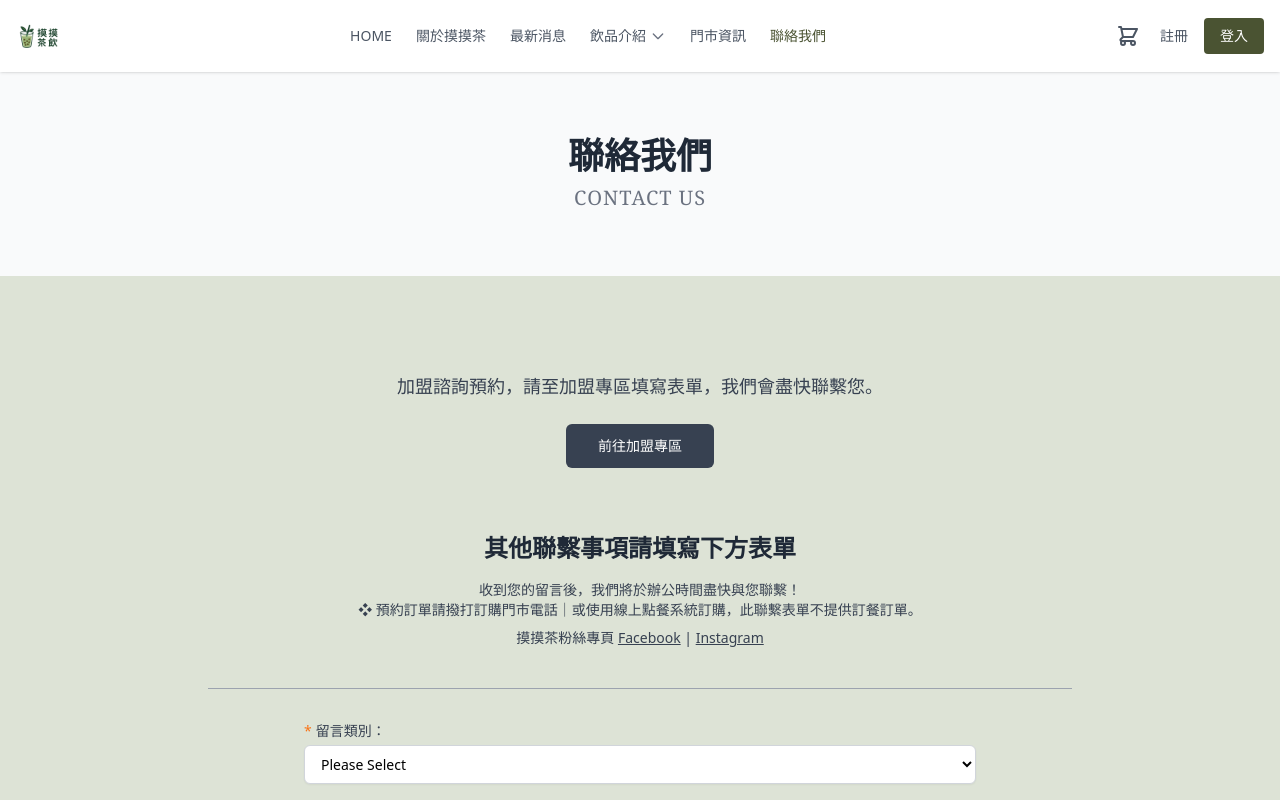
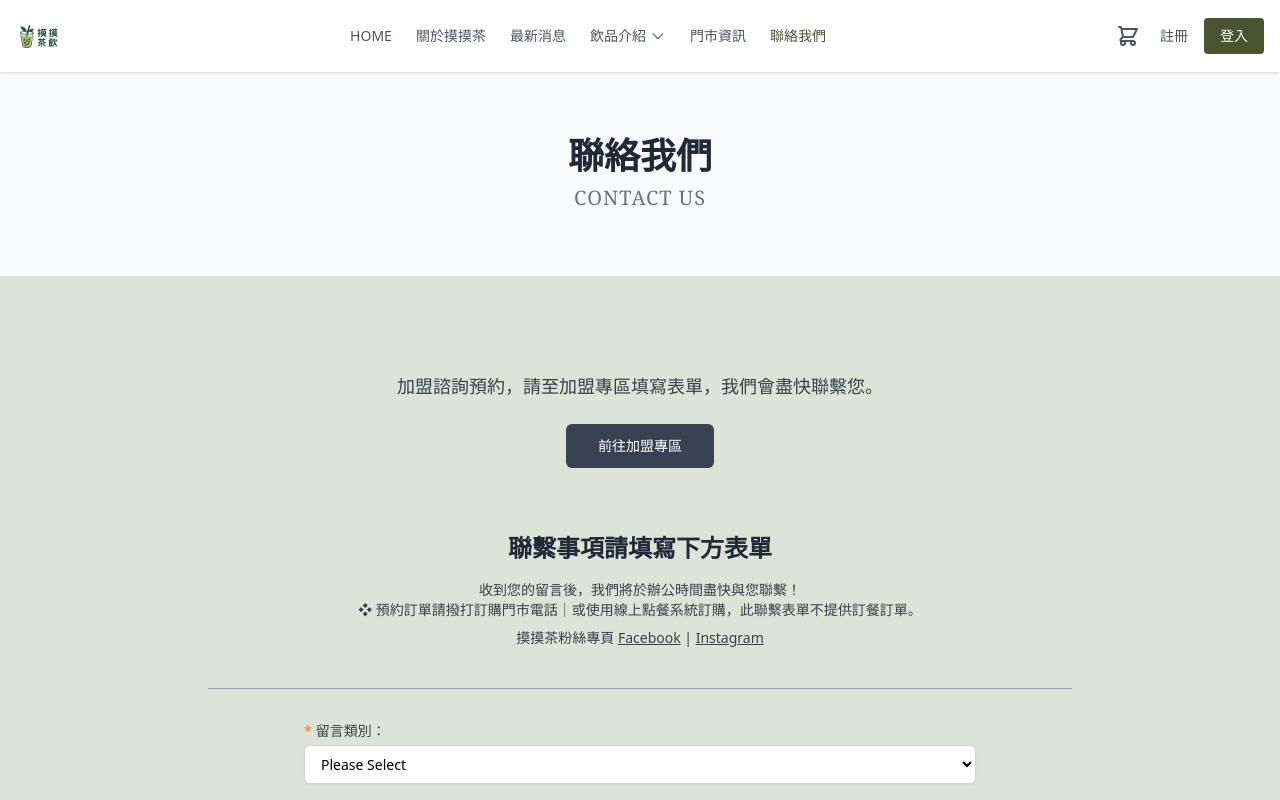
Before and after one commit to calculusfkyou/Tea-Drink-System, a React (Vite) app in the folder client/: page /contact in a window 1280 px wide. Shown: the top 800 px of the page. Built offline with nearby package versions, Linux system fonts and the light colour scheme.

Commit message:
Saved a ver. 05/03

```diff
--- a/client/src/App.jsx
+++ b/client/src/App.jsx
@@ -24,7 +24,6 @@
           <Route path="/news/:id" element={<NewsDetailPage />} /> {/* 新增新聞詳情路由 */}
           <Route path="/locations" element={<LocationsPage />} />
           <Route path="/locations/:id" element={<StoreDetailPage />} />
-          {/* <Route path="*" element={<p className="p-6 text-center">找不到頁面 😢</p>} /> */}
           <Route path="/about" element={<AboutPage />} />
           <Route path="/profile" element={<ProfilePage />} />
           <Route path="/register" element={<RegisterPage />} /> {/* 新增註冊路由 */}
--- a/client/src/components/contact/ContactFormSection.jsx
+++ b/client/src/components/contact/ContactFormSection.jsx
@@ -9,7 +9,7 @@
     <section className="pb-16 md:pb-24">
       <div className="max-w-4xl mx-auto px-4">
         <div className="text-center mb-10">
-          <h4 className={`text-2xl font-semibold ${titleColor} mb-4`}>其他聯繫事項請填寫下方表單</h4>
+          <h4 className={`text-2xl font-semibold ${titleColor} mb-4`}>聯繫事項請填寫下方表單</h4>
           <p className={`${textColor} text-sm max-w-xl mx-auto`}>
             收到您的留言後，我們將於辦公時間盡快與您聯繫！<br />
             ❖ 預約訂單請撥打訂購門市電話｜或使用線上點餐系統訂購，此聯繫表單不提供訂餐訂單。
```
